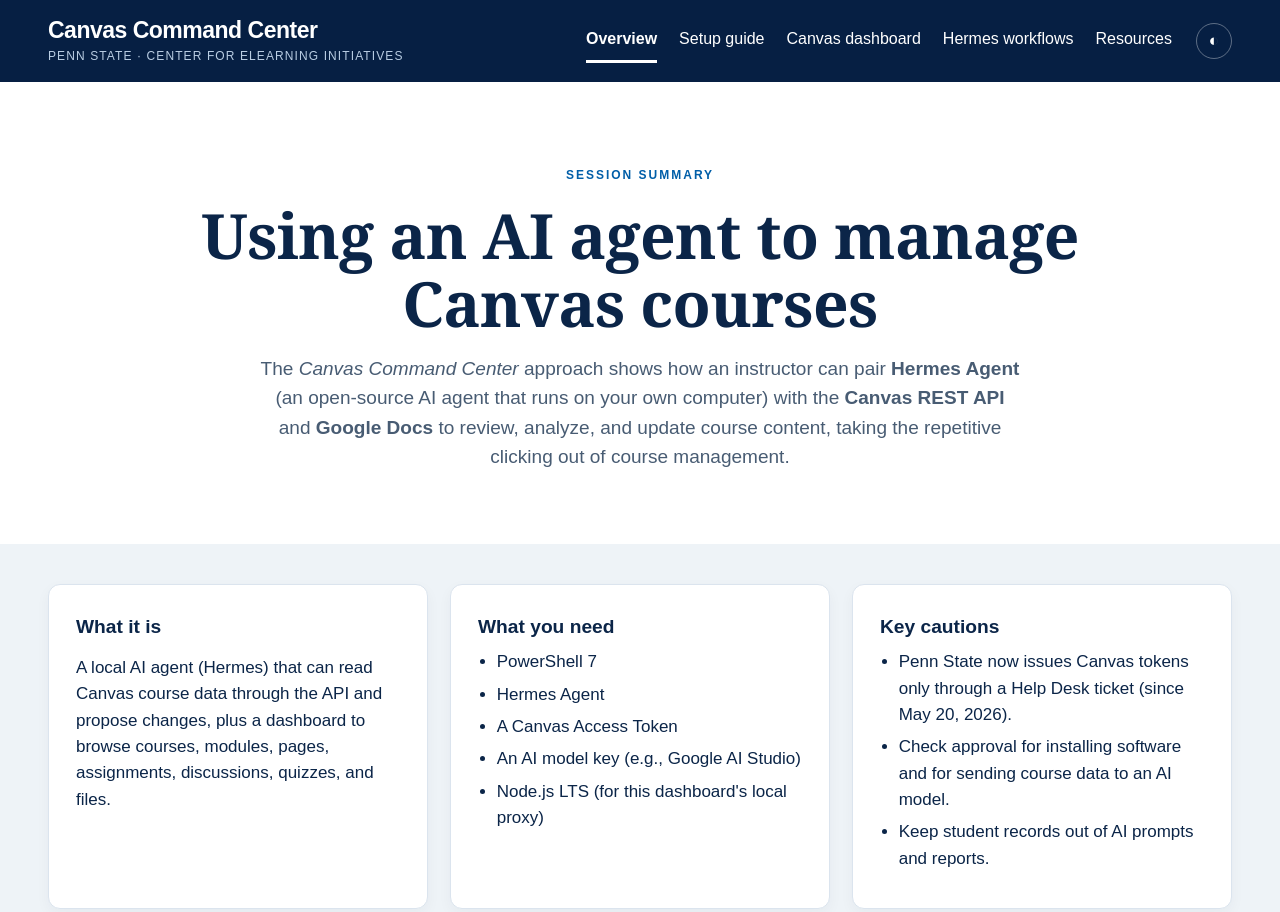
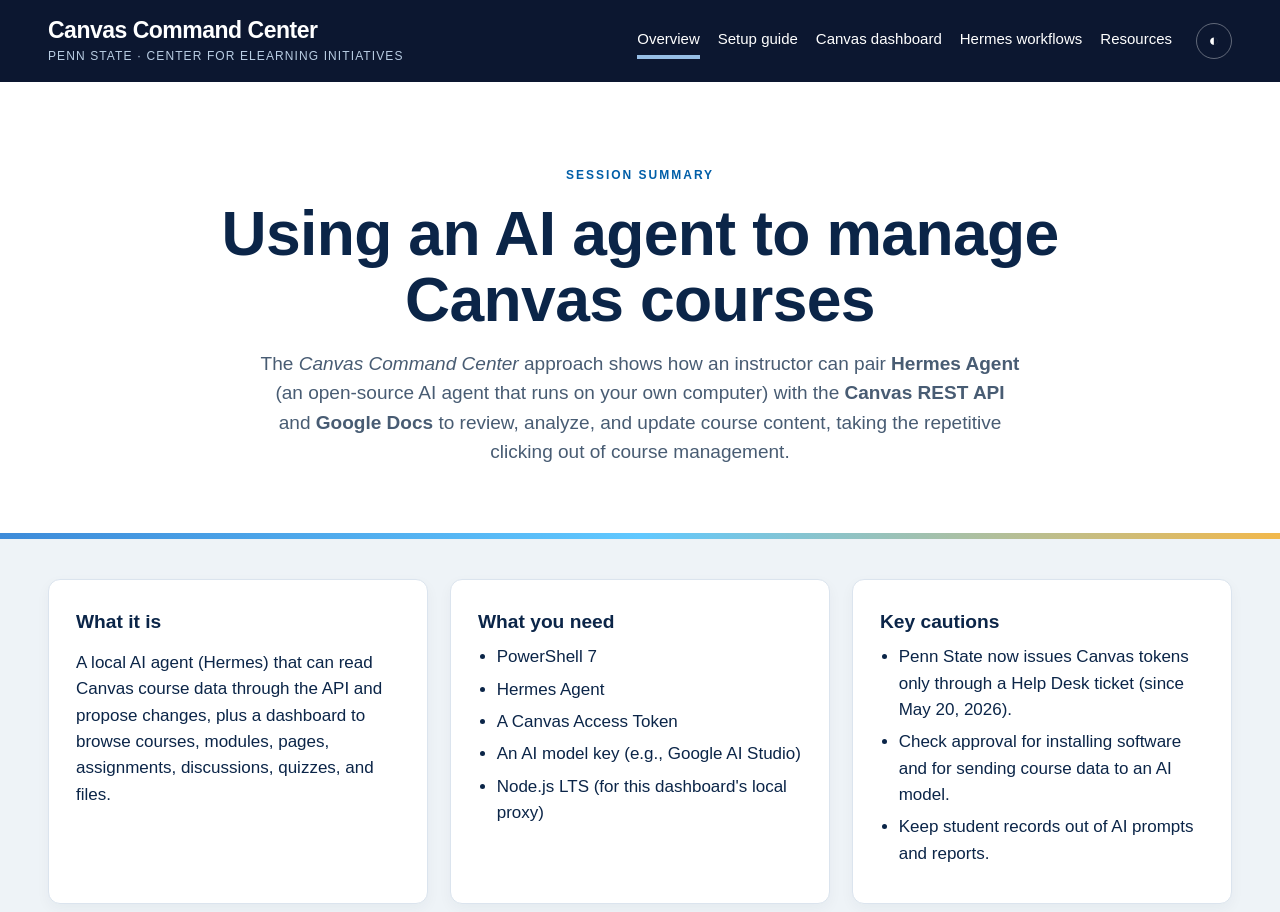
Before and after one commit to psu-cei/Canvas-Command-Center, a plain HTML site: page index.html in a window 1280 px wide. Shown: the top 912 px of the page. Drawn offline with Linux system fonts and the light colour scheme.

Commit message:
Restyle header and hero, add favicons
- Headings move from Georgia to Arial; darker navy (#0c1730)
- Top nav uses a light-blue underline for hover and the current tab
- Hero gains a full-bleed gradient bottom border
- Add favicon, favicon-32 and apple-touch-icon, linked from index.html
- Drop the "Not an Instructure resource" note from the footer and README

```diff
--- a/assets/css/styles.css
+++ b/assets/css/styles.css
@@ -1,6 +1,6 @@
 /* File: assets/css/styles.css — Canvas Command Center (v2)
    Visual style matches the CEI Accessibility Review site:
-   navy header, Georgia headings, Arial body, #005ea8 accent, white/tinted bands. */
+   navy header, Arial headings, Arial body, #005ea8 accent, white/tinted bands. */
 
 :root {
   --bg: #eef3f7;            /* tinted page background (reference .tint) */
@@ -16,10 +16,14 @@
   --accent-hover: #003e78;
   --accent-ink: #ffffff;
   --accent-soft: #e7f1fb;
-  --navy: #061f43;
+  --navy: #0c1730;
   --navy-2: #214478;
   --navy-sub: #b9cde3;
   --focus: #f2b900;
+  --nav-hover: #96bee6;   /* top-nav hover/active underline */
+  --sky: #3d8bd9;         /* start of the hero's bottom gradient band */
+  --gold: #f2b84b;        /* end of the hero's bottom gradient band */
+  --display: Arial, "Helvetica Neue", Helvetica, sans-serif;
   --warn: #8a5300;
   --warn-soft: #fbf0d9;
   --danger: #a2281c;
@@ -64,7 +68,8 @@ a { color: var(--accent); text-underline-offset: 3px; }
 a:hover { color: var(--accent-hover); }
 code { font-family: var(--mono); font-size: .86em; background: var(--surface-2); padding: .08em .35em; border-radius: 5px; overflow-wrap: anywhere; }
 h1, h2, h3 { line-height: 1.2; margin: 0 0 .5em; color: var(--ink); }
-h1, h2 { font-family: var(--serif); font-weight: 700; }
+h1, h2, h3, h4, h5, h6 { font-family: var(--display); }
+h1, h2 { font-weight: 700; }
 h1 { font-size: clamp(2rem, 4vw, 2.75rem); letter-spacing: -.01em; }
 h2 { font-size: clamp(1.5rem, 2.4vw, 1.9rem); margin-top: 2.5rem; }
 h3 { font-size: 1.2rem; }
@@ -82,13 +87,14 @@ button, input, select { font: inherit; color: inherit; }
 .brand { margin-right: auto; }
 .brand-title { font-weight: 700; font-size: 23px; letter-spacing: -.5px; line-height: 1.2; }
 .brand-sub { font-size: 12px; letter-spacing: 1.1px; color: var(--navy-sub); text-transform: uppercase; margin-top: 2px; }
-.tabs { display: flex; gap: 4px 22px; flex-wrap: wrap; }
+/* Top nav: white links with a light-blue underline on hover and on the current tab. */
+.tabs { display: flex; gap: 4px 18px; flex-wrap: wrap; }
 .tabs button {
-  border: 0; background: none; color: #fff; padding: 8px 0; cursor: pointer; font-size: 1rem; font-weight: 400;
-  border-bottom: 3px solid transparent;
+  border: 0; background: none; color: #fff; padding: 4px 0; cursor: pointer;
+  font-size: 15px; font-weight: 500; border-bottom: 4px solid transparent;
+  transition: border-color .15s;
 }
-.tabs button:hover { text-decoration: underline; text-underline-offset: 4px; }
-.tabs button[aria-selected="true"] { border-bottom-color: #fff; font-weight: 700; }
+.tabs button:hover, .tabs button[aria-selected="true"] { border-bottom-color: var(--nav-hover); }
 .theme-toggle { border: 1px solid rgba(255,255,255,.35); background: transparent; color: #fff; border-radius: 999px; width: 36px; height: 36px; cursor: pointer; }
 .theme-toggle:hover { background: rgba(255,255,255,.1); }
 
@@ -100,8 +106,10 @@ main { max-width: 1240px; margin: 0 auto; padding: 0 28px 72px; }
   background: var(--band); box-shadow: 0 0 0 100vmax var(--band); clip-path: inset(0 -100vmax);
   padding: 56px 0 48px; margin-bottom: 40px;
 }
-.hero.band { text-align: center; padding: 84px 0 72px; }
-.hero h1 { font-size: clamp(2.25rem, 5vw, 3.9rem); line-height: 1.1; max-width: 900px; margin: 16px auto; }
+.hero.band { text-align: center; padding: 84px 0 72px; position: relative; }
+/* Colorful bottom border, full-bleed like the band itself. */
+.hero.band::after { content: ""; position: absolute; left: 50%; bottom: 0; width: 100vw; transform: translateX(-50%); height: 6px; background: linear-gradient(90deg, var(--sky), #60c8ff, var(--gold)); }
+.hero h1 { font-family: var(--display); letter-spacing: -0.01em; font-size: clamp(2.25rem, 5vw, 3.9rem); line-height: 1.06; max-width: 900px; margin: 16px auto; }
 .hero .lede { font-size: 1.19rem; margin: 0 auto; max-width: 760px; }
 
 /* ---------- Shared ---------- */
@@ -226,7 +234,7 @@ main { max-width: 1240px; margin: 0 auto; padding: 0 28px 72px; }
 .courses { list-style: none; margin: 0; padding: 0; overflow-y: auto; }
 .course-btn { width: 100%; text-align: left; border: 0; background: none; padding: 10px 12px; border-radius: 8px; cursor: pointer; display: flex; flex-direction: column; gap: 2px; }
 .course-btn:hover { background: var(--surface-2); }
-.course-btn.active { background: var(--accent-soft); box-shadow: inset 3px 0 0 var(--accent); }
+.course-btn.active { background: var(--accent-soft); }
 .course-name { font-weight: 700; line-height: 1.3; }
 .course-meta { font-size: .82rem; color: var(--ink-3); margin: 0; }
 .course-detail { min-height: 420px; min-width: 0; }
@@ -279,7 +287,6 @@ tbody tr:hover { background: var(--surface-2); }
 .foot a { color: #fff; text-decoration: none; }
 .foot a:hover { color: #fff; text-decoration: underline; }
 .foot a:focus-visible { outline-color: var(--focus); }
-.foot-note { margin: 16px 0 0; font-size: .85rem; color: #d3dff0; }
 
 .toast { position: fixed; bottom: 20px; left: 50%; transform: translate(-50%, 20px); background: var(--navy); color: #fff; padding: 9px 18px; border-radius: 8px; font-size: .9rem; opacity: 0; pointer-events: none; transition: .2s; }
 .toast.show { opacity: 1; transform: translate(-50%, 0); }
--- a/index.html
+++ b/index.html
@@ -8,6 +8,9 @@
   <!-- Security: this page never contains or accepts a Canvas token. -->
   <meta http-equiv="Content-Security-Policy"
         content="default-src 'self'; script-src 'self'; style-src 'self' 'unsafe-inline'; connect-src 'self' http://127.0.0.1:* http://localhost:*; img-src 'self' data: https:; frame-src 'self'; base-uri 'none'; form-action 'none'">
+  <link rel="icon" type="image/png" sizes="32x32" href="assets/img/favicon-32.png">
+  <link rel="icon" type="image/png" sizes="249x249" href="assets/img/favicon.png">
+  <link rel="apple-touch-icon" href="assets/img/apple-touch-icon.png">
   <link rel="stylesheet" href="assets/css/styles.css">
 </head>
 <body>
@@ -216,7 +219,6 @@
       </nav>
       <span>The Pennsylvania State University © 2026</span>
     </div>
-    <p class="foot-note">Not an Instructure resource. The demo course data is fictional.</p>
   </footer>
 
   <div class="toast" id="toast" role="status" aria-live="polite"></div>
```
Also changed, not shown: assets/img/apple-touch-icon.png (added), assets/img/favicon-32.png (added), assets/img/favicon.png (added), 1 other file.
